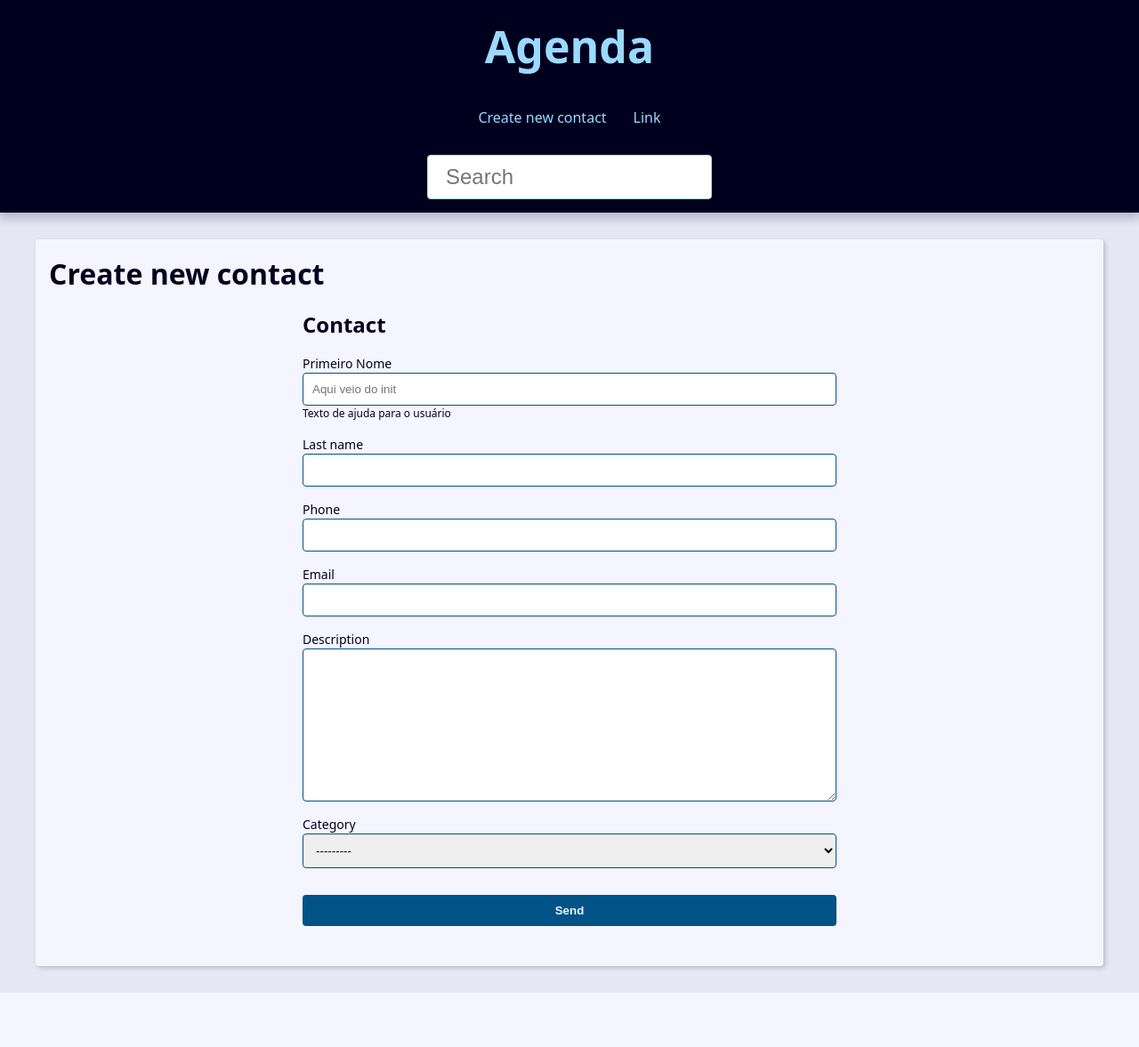
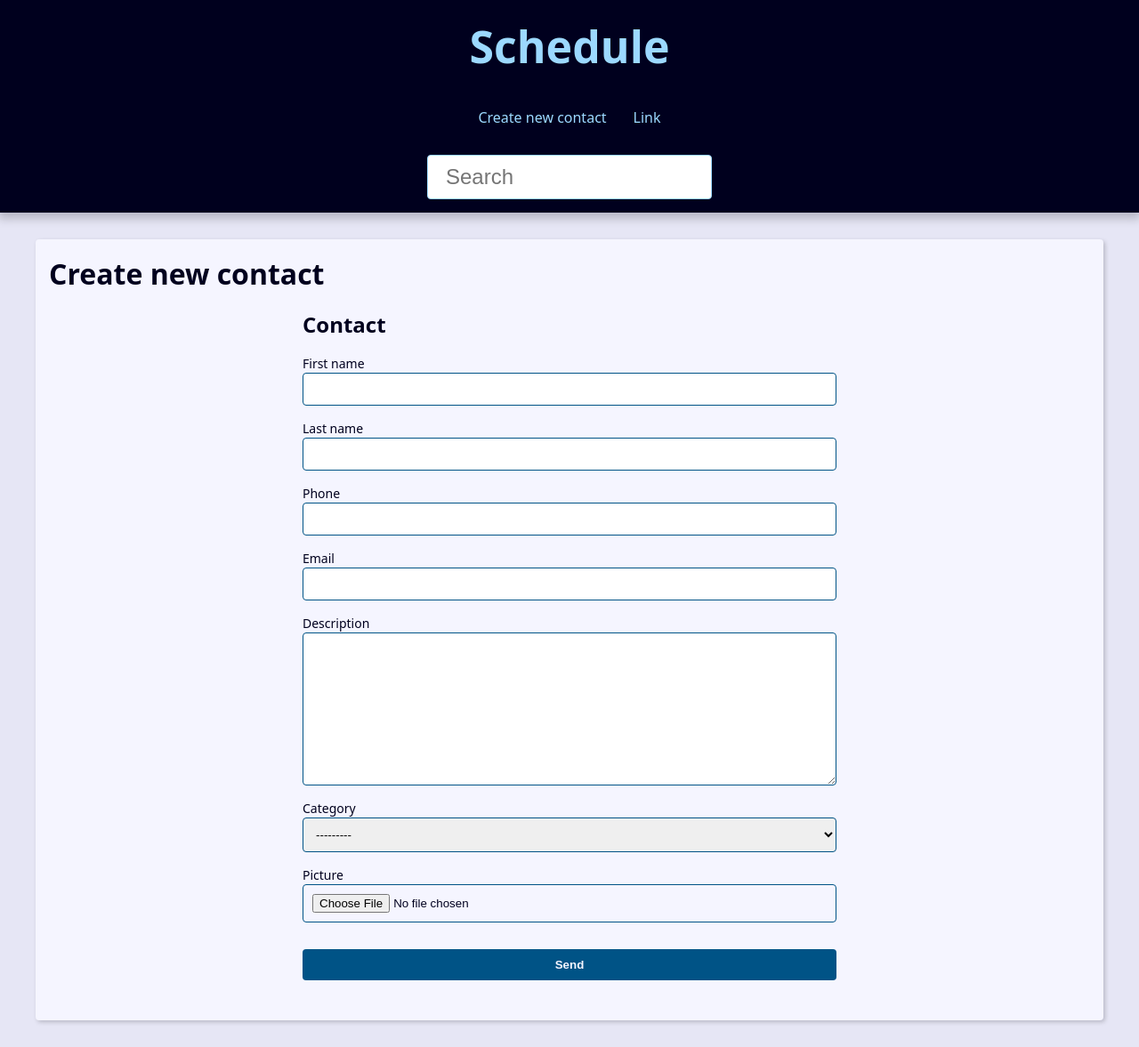
Before and after one commit to luixmartins/schedule_app, a Django app: page /contact/create/ in a window 1280 px wide. Shown: the whole page at 89% size. Before the commit the page ends 1116 px from the top, so only its background shows below. Run offline with Django 5.2, Linux system fonts and the light colour scheme; data that the repository does not hold is empty.

Commit message:
Finally CRUD from schedule

```diff
--- a/base_templates/global/partials/_header.html
+++ b/base_templates/global/partials/_header.html
@@ -1,6 +1,6 @@
 <header class="header">
     <h1 class="header-heading">
-        <a href={% url "home" %} class="header-link">Agenda</a>
+        <a href={% url "home" %} class="header-link">Schedule</a>
     </h1>
     <nav class="menu">
         <ul class="menu-list">
--- a/contact/forms.py
+++ b/contact/forms.py
@@ -4,30 +4,20 @@ from django.core.exceptions import ValidationError
 from .models import Contact
 
 class ContactForm(forms.ModelForm):
-    first_name = forms.CharField(
-        widget=forms.TextInput(
+
+    picture = forms.ImageField(
+        widget=forms.FileInput(
             attrs={
-                'class': 'classe-a classe-b',
-                'placeholder': 'Aqui veio do init',
+                'accept': 'image/*'
             }
-        ),
-        label='Primeiro Nome',
-        help_text='Texto de ajuda para o usuário',
+        )
     )
-
-    def __init__(self, *args, **kwargs):
-        super().__init__(*args, **kwargs)
-
-        #self.fields['first_name'].widget.attrs.update({
-        #    'class': 'classe-a classe-b',
-        #    'placeholder': 'Escreva Aqui',
-        #})
-
     class Meta:
         model = Contact
         fields = (
             'first_name', 'last_name', 'phone',
             'email', 'description', 'category',
+            'picture',
             )
         #widgets = {
         #    'first_name': forms.TextInput(attrs={
--- a/contact/templates/create.html
+++ b/contact/templates/create.html
@@ -21,7 +21,13 @@
               <p class="help-text"> {{ field.help_text }}</p>
             {% endif %}
           </div>
-        {% endfor %}
+
+            {% if field.name == 'picture' and field.value.url %}
+            <div class="form-group">
+              <img src="{{field.value.url}}" alt="">
+            </div>
+            {% endif %}
+          {% endfor %}
         <div class="form-content">
           <div class="form-group">
             <button class="btn" type="submit">Send</button>
--- a/contact/views/contact_forms.py
+++ b/contact/views/contact_forms.py
@@ -14,7 +14,7 @@ def create(request):
     form_action = reverse('create')
 
     if request.method == "POST":
-        form = ContactForm(request.POST)
+        form = ContactForm(request.POST, request.FILES)
 
         context = {
             'form': ContactForm(),
@@ -45,7 +45,7 @@ def update(request, contact_id):
     form_action = reverse('update', args=(contact_id, )) #para alterar dinamicamente a variavel no form. VERIFICAR FORM ACTION no arquivo CREATE.HTML
 
     if request.method == "POST": #verifica o método para atualizar os dados
-        form = ContactForm(request.POST, instance=contact)
+        form = ContactForm(request.POST, request.FILES, instance=contact)
 
         context = {
             'form': ContactForm(),
@@ -70,8 +70,16 @@ def update(request, contact_id):
     return render(request, 'create.html', context)
 
 def delete(request, contact_id):
+    confirmation = request.POST.get('confirmation', 'no')
     contact = get_object_or_404(Contact, id=contact_id)
 
-    contact.delete()
+    if confirmation == 'yes':
+        contact.delete()
 
-    return redirect('home')
+        return redirect('home')
+
+    context = {
+        'contact': contact,
+        'confirmation': confirmation,
+    }
+    return render(request, 'contact.html', context)
```
Also changed, not shown: contact/templates/contact.html (+15 -3 lines).
